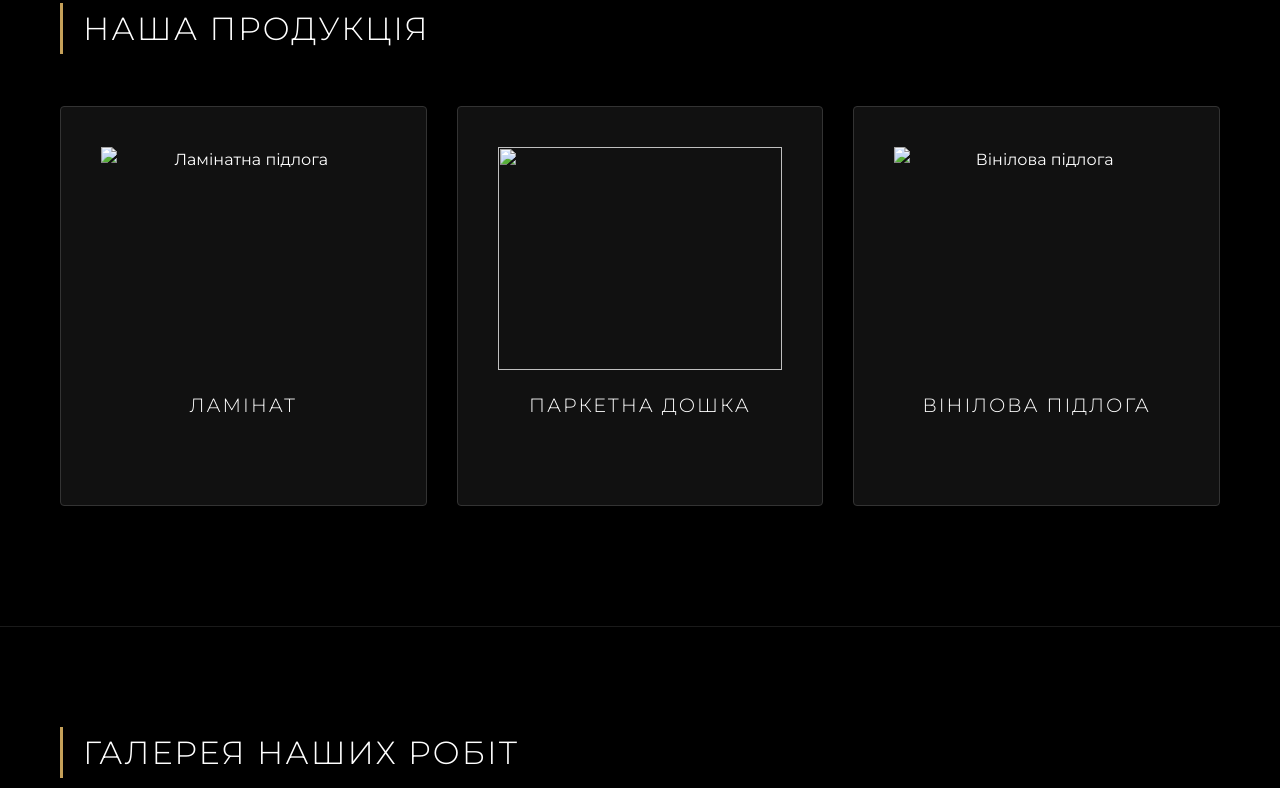
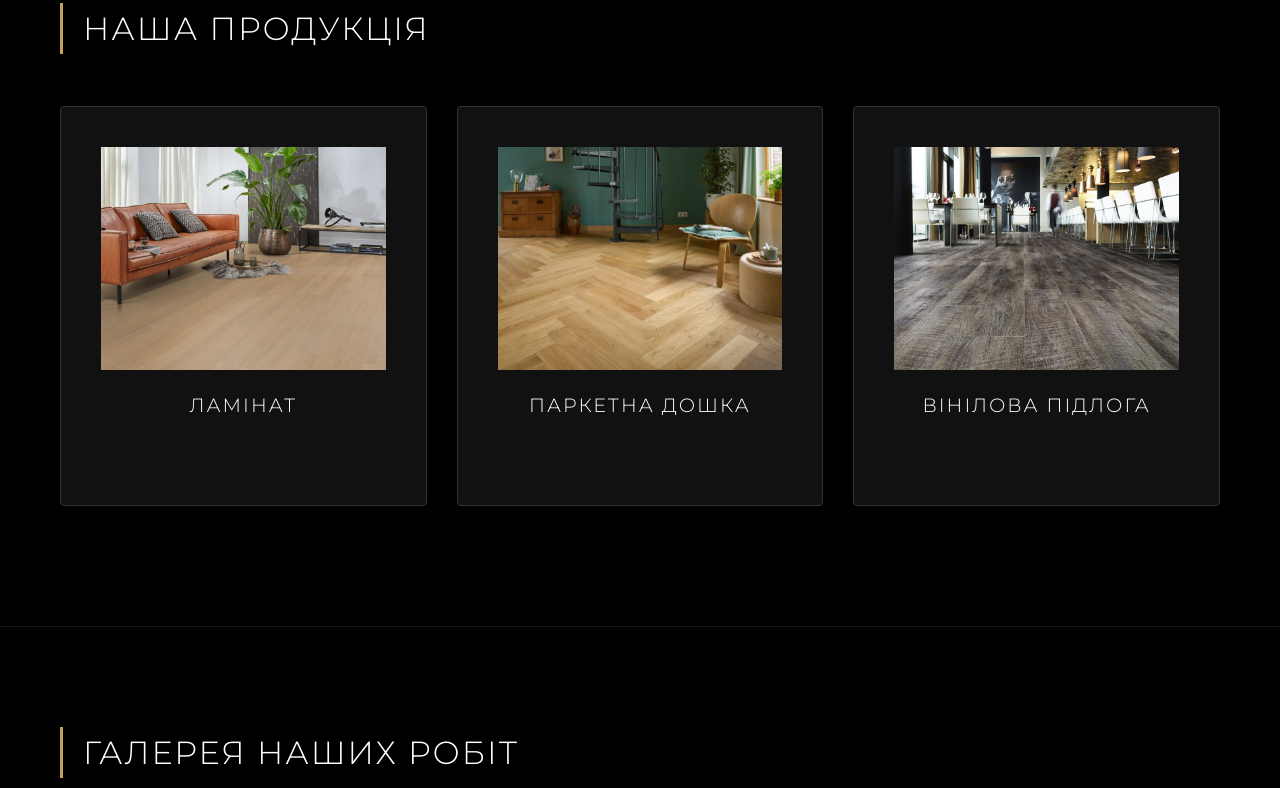
Before and after one commit to sccssfllf/polmira-demo, a plain HTML site: page index.html in a window 1280 px wide. Shown: the part 2594-3382 px from the top of the page. Drawn offline with Linux system fonts and the light colour scheme; the site is published under a folder, as on GitHub Pages, so addresses that start at the root find nothing.

Commit message:
Undisplayable pics fixed.

```diff
--- a/index.html
+++ b/index.html
@@ -105,9 +105,9 @@
                     <div class="products-grid">
                         <article class="product-card" data-name="Ламінат"
                             data-description="Наш ламінат — це ідеальне поєднання ціни та якості. Він стійкий до подряпин, легко чиститься та доступний у широкому асортименті декорів, що імітують натуральне дерево."
-                            data-image="/images/products/laminate/laminate_main.jpg">
+                            data-image="images/products/laminate/laminate_main.jpg">
                             <div class="card-image">
-                                <img src="/images/products/laminate/laminate_main.jpg" alt="Ламінатна підлога">
+                                <img src="images/products/laminate/laminate_main.jpg" alt="Ламінатна підлога">
                             </div>
                             <div class="card-content">
                                 <h3>Ламінат</h3>
@@ -116,9 +116,9 @@
                         </article>
                         <article class="product-card" data-name="Паркетна дошка"
                             data-description="Класична паркетна дошка з натурального дерева додасть вашій оселі тепла та затишку. Це екологічне та довговічне рішення, яке ніколи не виходить з моди."
-                            data-image="/images/products/parquet/parquet_main.webp">
+                            data-image="images/products/parquet/parquet_main.webp">
                             <div class="card-image">
-                                <img src="/images/products/parquet/parquet_main.webp">
+                                <img src="images/products/parquet/parquet_main.webp">
                             </div>
                             <div class="card-content">
                                 <h3>Паркетна дошка</h3>
@@ -127,9 +127,9 @@
                         </article>
                         <article class="product-card" data-name="Вінілова підлога"
                             data-description="Вінілова підлога — це надзвичайно стійке та 100% водонепроникне покриття. Ідеально підходить для кухонь, ванних кімнат та комерційних приміщень з високою прохідністю."
-                            data-image="/images/products/vinyl/vinyl_main.jpg">
+                            data-image="images/products/vinyl/vinyl_main.jpg">
                             <div class="card-image">
-                                <img src="/images/products/vinyl/vinyl_main.jpg"
+                                <img src="images/products/vinyl/vinyl_main.jpg"
                                     alt="Вінілова підлога">
                             </div>
                             <div class="card-content">
```
